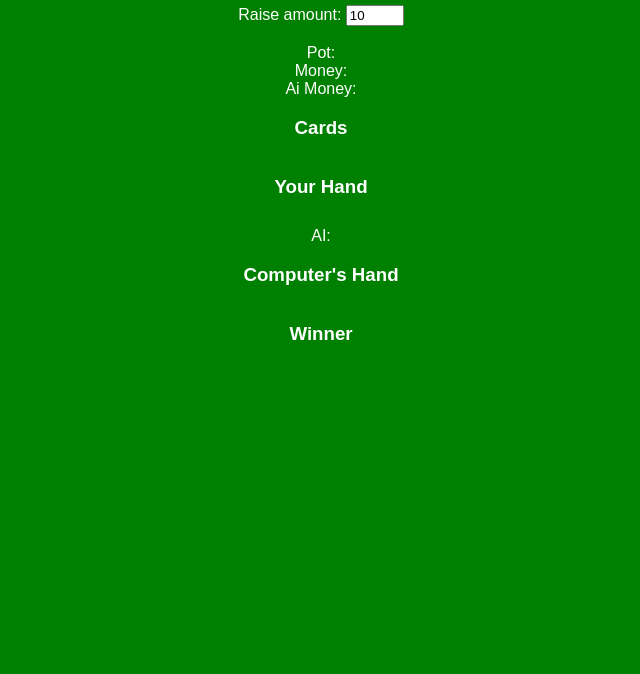
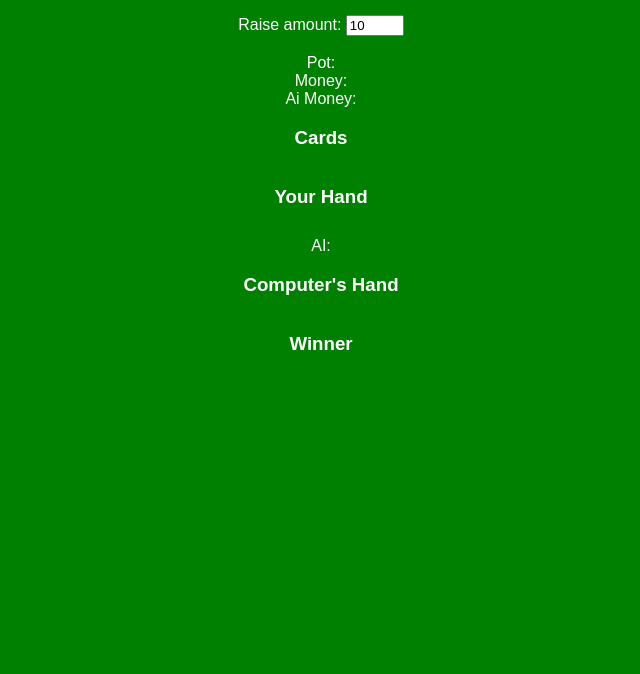
Before and after one commit to RomanMakarov6666/poker-game-js, a plain HTML site: page pokergame_js.html in a window 1280 px wide. Shown: the part 126-800 px from the top of the page, without its empty margins (319-959 px from the left). Drawn offline with Linux system fonts and the light colour scheme.

Commit message:
Update pokergame_js.html

```diff
--- a/pokergame_js.html
+++ b/pokergame_js.html
@@ -4,7 +4,17 @@
   <meta charset="utf-8" />
   <title>Poker</title>
   <style>
-    body { font-family: sans-serif; color: white; text-align: center; height: 100vh; margin: 0; background-color: green; }
+    body {
+    font-family: sans-serif;
+    color: white;
+    text-align: center;
+    height: 100vh;
+    margin: 0 auto;
+    background-color: green;
+    max-width: 90vw;
+    padding: 10px;
+    box-sizing: border-box;
+  }
     button { background-image: linear-gradient(45deg, rgb(16, 159, 164), blue); border-radius: 20px; cursor: pointer; transition: background-image 0.3s; }
     button:hover { background-image: linear-gradient(45deg, blue, rgb(16, 159, 164)); }
     .cards { display: flex; justify-content: center; gap: 10px; margin: 10px; }
```
